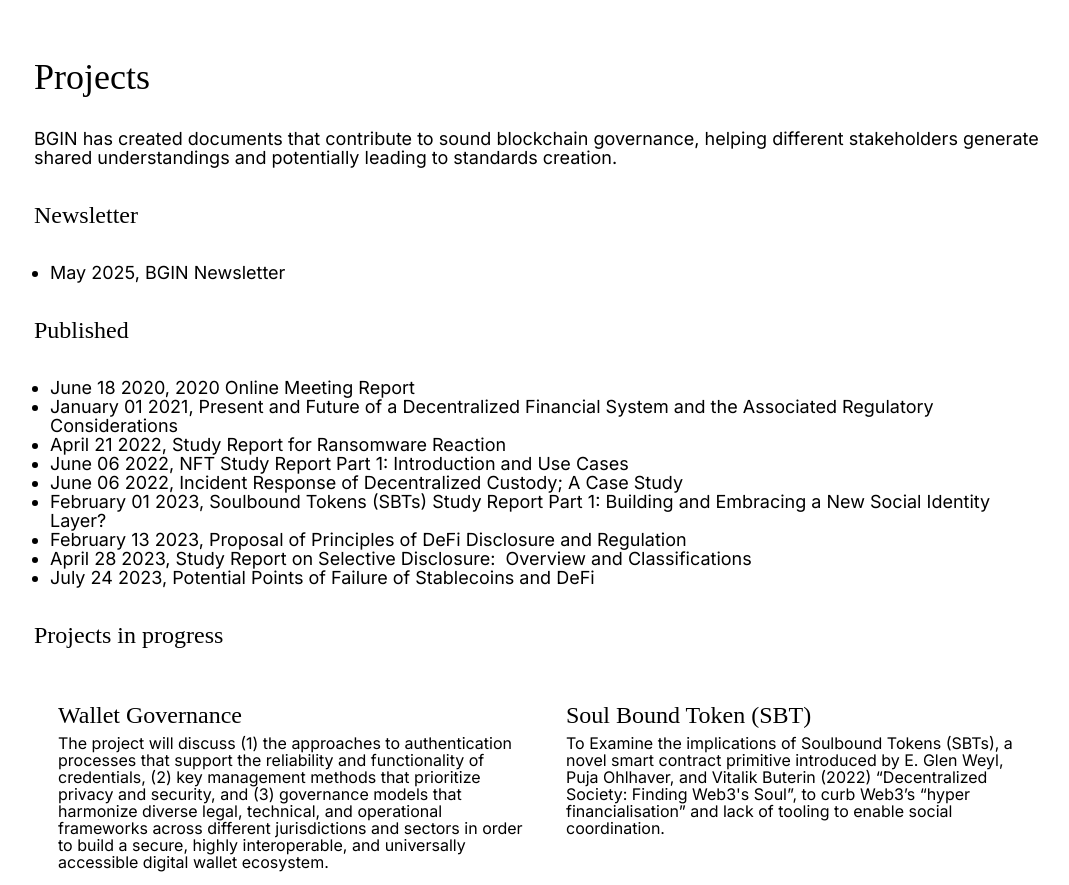
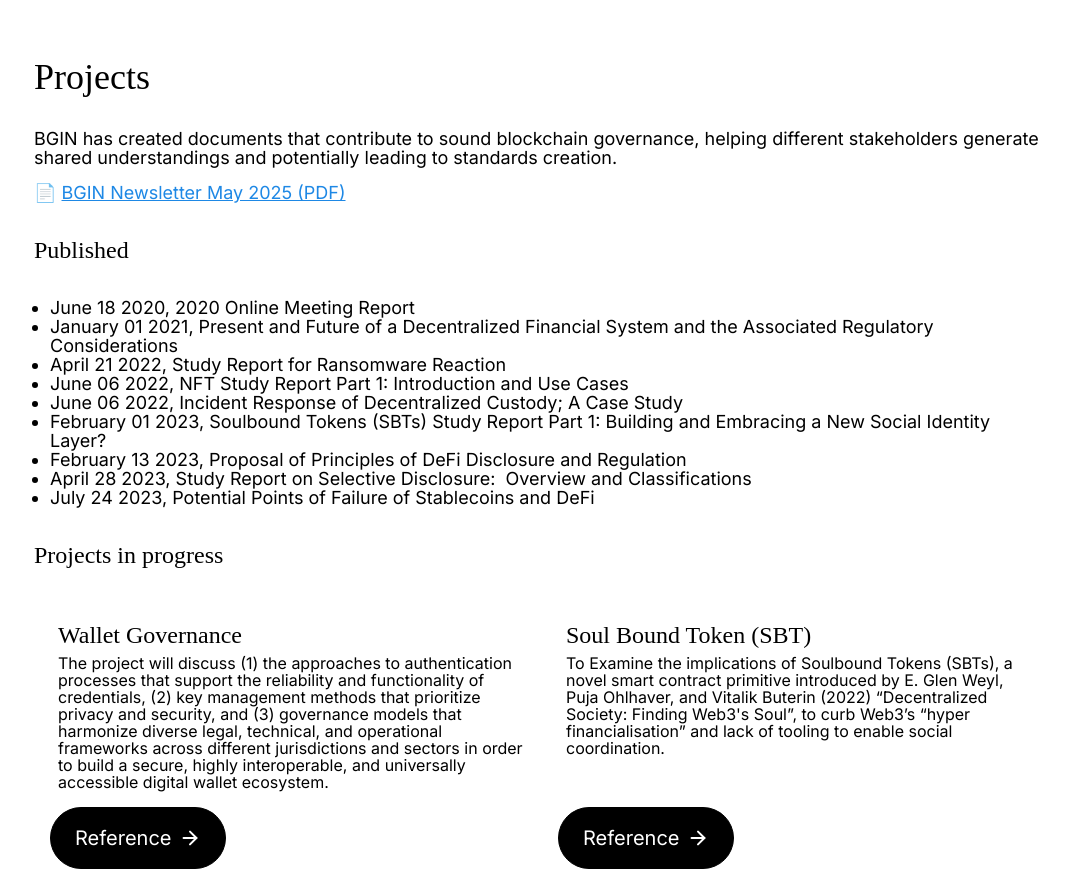
Before and after one commit to bgin-global/bgin-homepage, a Next.js app: page /activities in a window 1280 px wide. Shown: the part 1400-2285 px from the top of the page, without its empty margins (94-1163 px from the left). Built offline with nearby package versions, Linux system fonts and the light colour scheme.

Commit message:
Update page.tsx

```diff
--- a/app/activities/page.tsx
+++ b/app/activities/page.tsx
@@ -103,22 +103,26 @@ export default function Activities() {
 
       <div className={CUSTOM_STYLES.SECTION_CONTAINER.BLUE}>
         <SectionTitle title="Projects" />
-        <div className="w-full max-w-5xl m-auto px-6 xl:px-0">
-          <div className={CUSTOM_STYLES.DESCRIPTION}>
-            BGIN has created documents that contribute to sound blockchain
-            governance, helping different stakeholders generate shared
-            understandings and potentially leading to standards creation.
-          </div>
+　　　　　<div className="w-full max-w-5xl m-auto px-6 xl:px-0">
+ 　　　　 <div className={CUSTOM_STYLES.DESCRIPTION}>
+   　　　　 <p>
+    　　　　  BGIN has created documents that contribute to sound blockchain governance,
+    　　　　  helping different stakeholders generate shared understandings and potentially
+     　　　　 leading to standards creation.
+   　　　　 </p>
+    　　　　<p className="mt-4">
+            📄{" "}
+           <a
+            href="/images/Activities/BGIN_May_2025_WG_Newsletter.pdf"
+            target="_blank"
+            rel="noopener noreferrer"
+            className="text-blue-600 underline"
+           >
+            BGIN Newsletter May 2025 (PDF)
+           </a>
+          </p>
         </div>
-        <SectionSubtitle title="Newsletter" />
-
-        <ul className="w-full text-black max-w-5xl m-auto px-10 xl:px-4">
-　　　　 　　　 <ItemList
-  　　　　　　　  title="May 2025, BGIN Newsletter"
-  　　　　　　　  link="/images/Activities/BGIN May 2025 WG Newsletter.pdf"
-　　　　  　　　/>
-　　　　　</ul>
-
+       </div>
         <SectionSubtitle title="Published" />
 
         <ul className="w-full text-black max-w-5xl m-auto px-10 xl:px-4">
```
